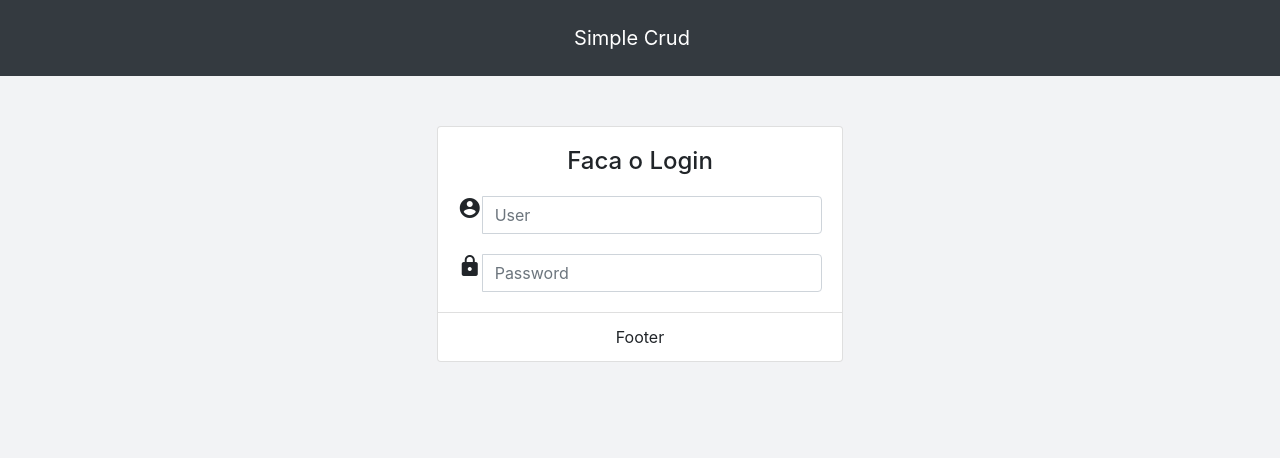
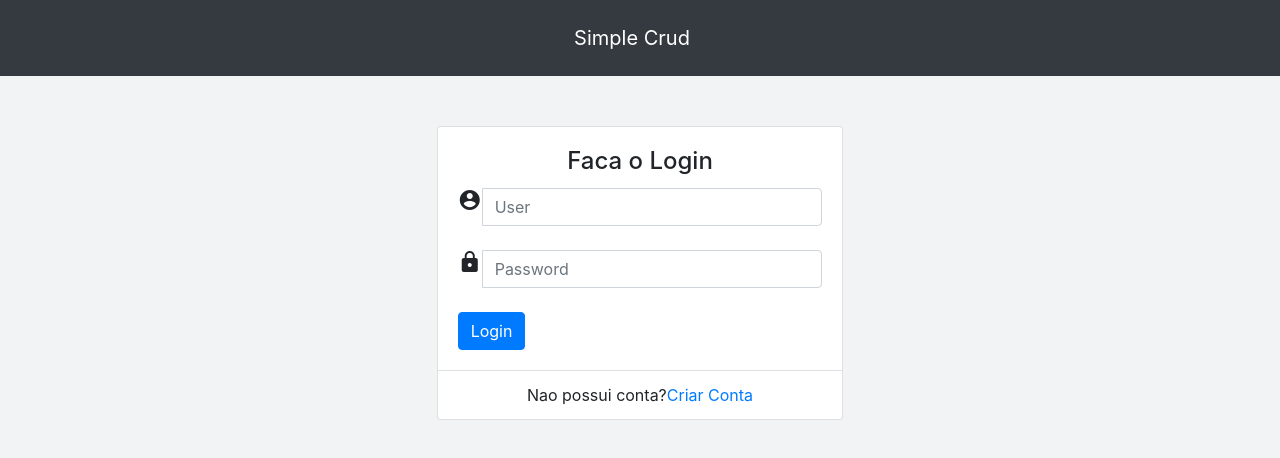
Before and after one commit to alfredosebastiao/simple-crud-with-angular, an Angular app: page / in a window 1280 px wide. Shown: the top 458 px of the page. Built offline with nearby package versions, Linux system fonts and the light colour scheme.

Commit message:
Template login Terminado

```diff
--- a/src/app/login/login.component.css
+++ b/src/app/login/login.component.css
@@ -1,6 +1,6 @@
 .row{
   margin-top: 50px;
 }
-form .input-group{
-  margin-top: 20px;
-}
+/*form .input-group{*/
+  /*margin-top: 20px;*/
+/*}*/
--- a/src/app/login/login.component.html
+++ b/src/app/login/login.component.html
@@ -11,15 +11,19 @@
             <span class="input-group-addon"><i class="material-icons">account_circle</i></span>
             <input id="user" type="text" class="form-control" name="user" value="" placeholder="User">
           </div>
-
+          <br>
           <div class="input-group">
             <span class="input-group-addon"><i class="material-icons">lock</i></span>
             <input id="password" type="password" class="form-control" name="password" placeholder="Password">
           </div>
+          <br>
+          <button type="button" class="btn btn-primary float-left">Login</button>
         </form>
 
       </div>
-      <div class="card-footer bg-transparent ">Footer</div>
+      <div class="card-footer bg-transparent ">
+        <span>Nao possui conta?</span> <a href="#">Criar Conta</a>
+      </div>
     </div>
   </div>
 
```
